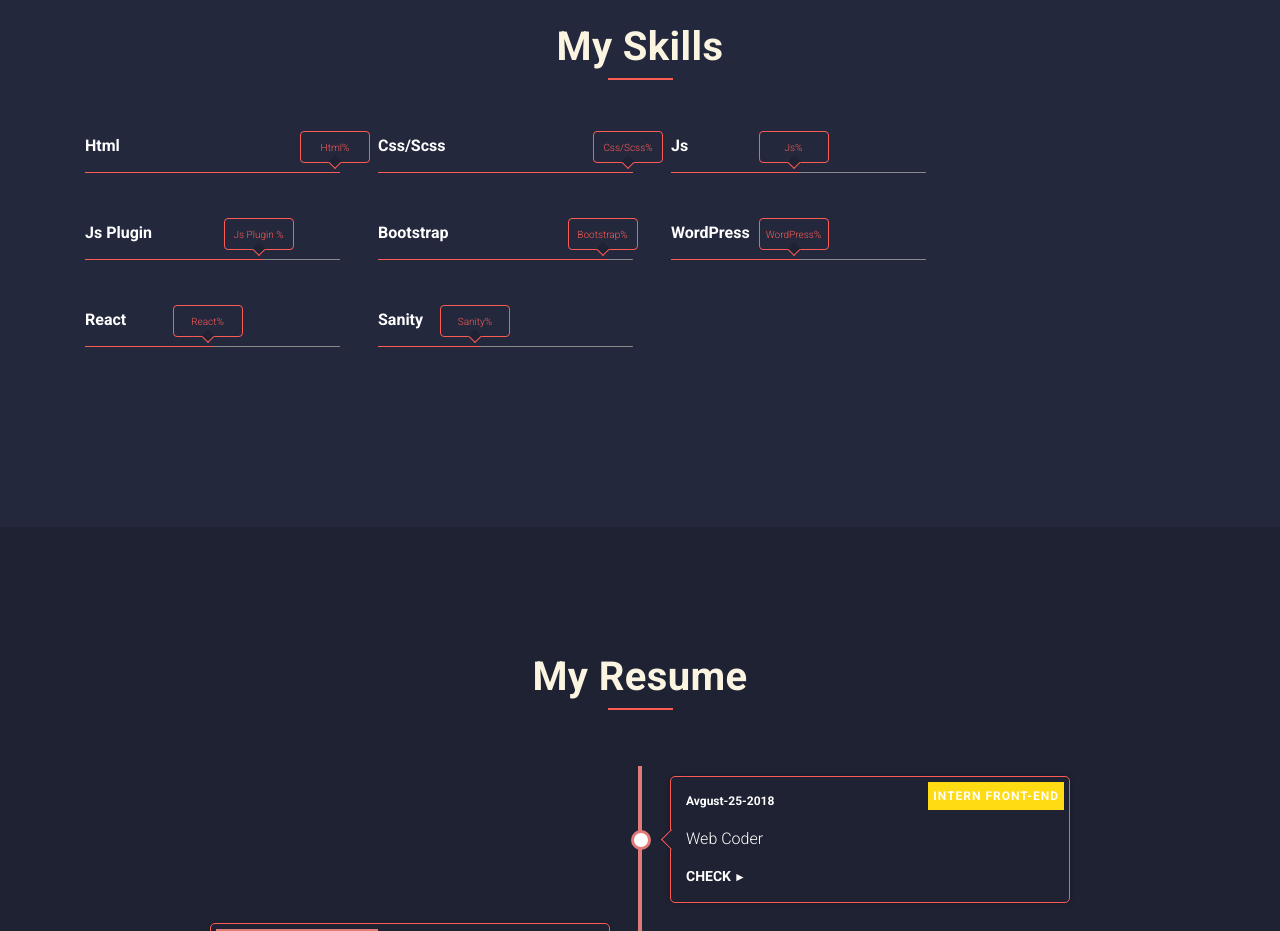
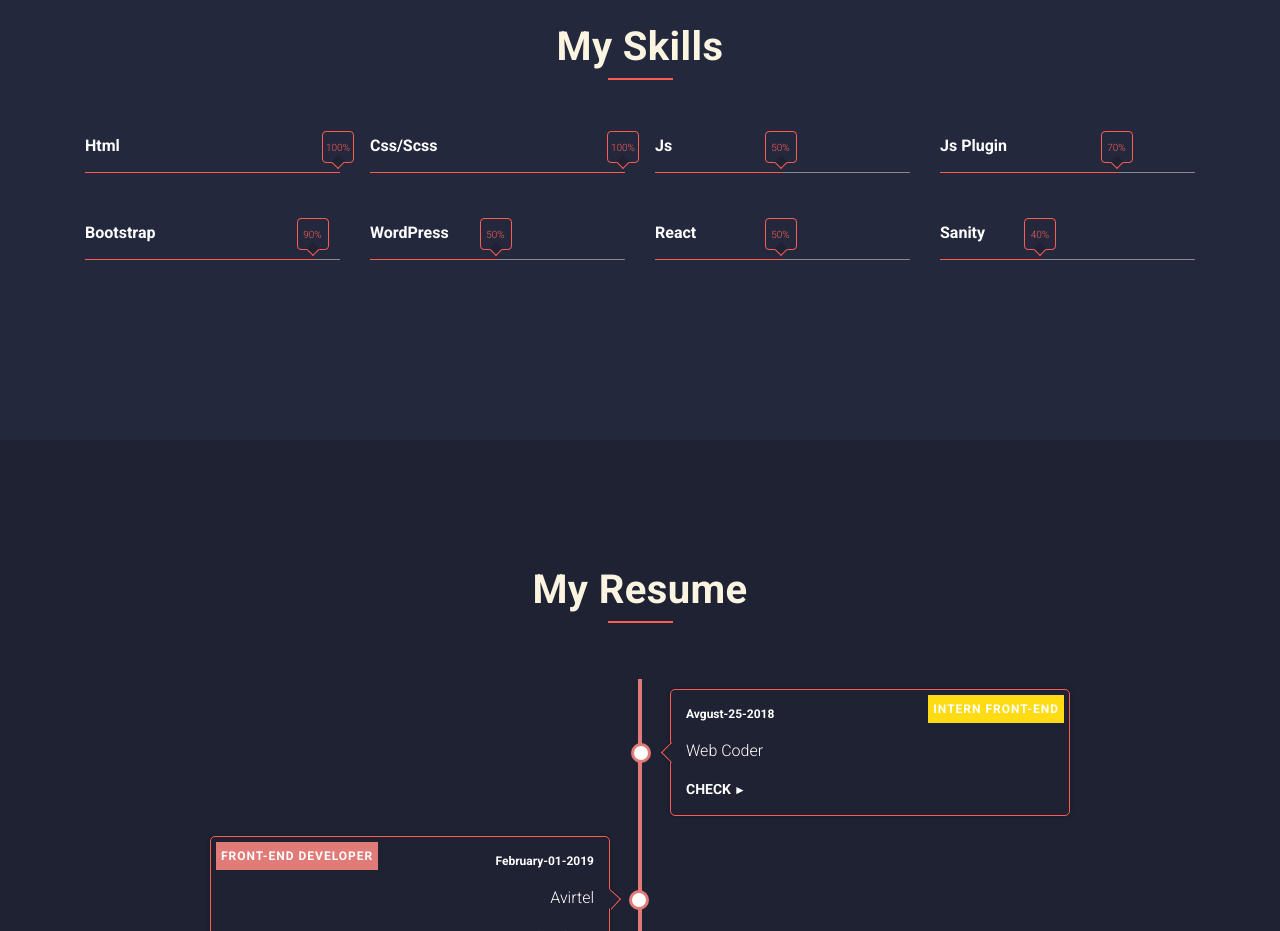
Before and after one commit to Importants-Project/Cv, a React (Create React App) app: page / in a window 1280 px wide. Shown: the part 1580-2511 px from the top of the page. Built offline with nearby package versions, Linux system fonts and the light colour scheme.

Commit message:
skills new css

```diff
--- a/src/components/Skills/skills.css
+++ b/src/components/Skills/skills.css
@@ -37,7 +37,7 @@
 .percent{
     position: absolute;
     top: -5px;
-    width: 70px;
+    width: 32px;
     height: 32px;
     line-height: 31px;
     text-align: center;
--- a/src/components/Skills/skills.js
+++ b/src/components/Skills/skills.js
@@ -68,11 +68,11 @@ const ProgressBarPage = () => {
                 <MDBRow>
                     { skillsData.map((post,index) =>{
                         return(
-                            <MDBCol lg="3" md='4' sm="6"  className='mr-2'>
+                            <MDBCol lg="3" md='4' sm="6"  >
                             <LightSpeed left>
 
                                 <div className="progress-container" key={index}>
-                                    <span className="percent" style={{ left: `calc(${post.value}% - 40px)` }}>{post.text}%</span>
+                                    <span className="percent" style={{ left: `calc(${post.value}% - 18px)` }}>{post.value}%</span>
                                     <h4>{post.text}</h4>
                                     <MDBProgress value={post.value} className="my-2 " />
                                 </div>
```
